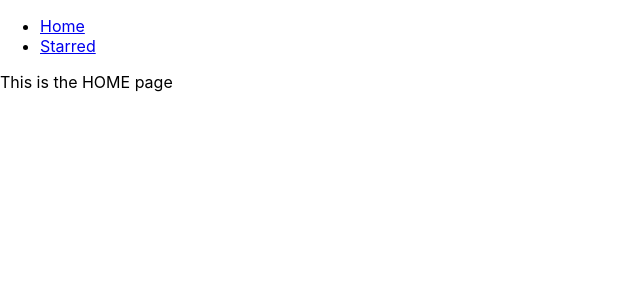
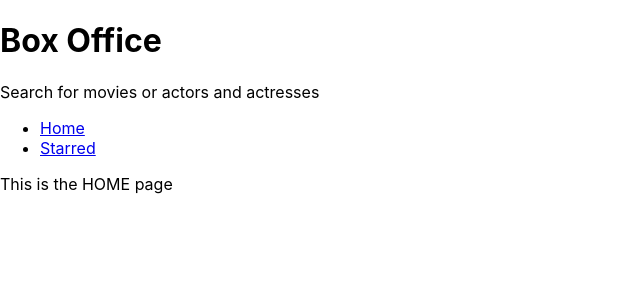
Before and after one commit to drewatienza/box-office, a React (Create React App) app: page / in a window 1280 px wide. Shown: the top 300 px of the page, without its empty margins (0-640 px from the left). Built offline with nearby package versions, Linux system fonts and the light colour scheme.

Commit message:
added layout management and created title

```diff
--- a/src/App.js
+++ b/src/App.js
@@ -1,15 +1,11 @@
 import React from 'react';
 import { Switch, Route } from 'react-router-dom';
 
-import Navigation from './components/Navigation';
 import Home from './pages/Home';
 import Starred from './pages/Starred';
 
 function App() {
   return (
-    <div>
-      <Navigation />
-
     <Switch>
       <Route exact path="/">
         <Home />
@@ -23,7 +19,6 @@ function App() {
         <div>Page Not Found</div>
       </Route>
     </Switch>
-    </div>
   );
 }
 
--- /dev/null
+++ b/src/components/MainPageLayout.js
@@ -0,0 +1,20 @@
+import React from 'react';
+import Navigation from './Navigation';
+import Title from './Title';
+
+const MainPageLayout = ({ children }) => {
+  return (
+    <div>
+      <Title
+        title="Box Office"
+        subtitle="Search for movies or actors and actresses"
+      />
+      <Navigation />
+
+      {children}
+      {}
+    </div>
+  );
+};
+
+export default MainPageLayout;
--- /dev/null
+++ b/src/components/Title.js
@@ -0,0 +1,12 @@
+import React from 'react';
+
+const Title = ({ title, subtitle }) => {
+  return (
+    <div>
+      <h1>{title}</h1>
+      <p>{subtitle}</p>
+    </div>
+  );
+};
+
+export default Title;
--- a/src/pages/Home.js
+++ b/src/pages/Home.js
@@ -1,7 +1,8 @@
 import React from 'react';
+import MainPageLayout from '../components/MainPageLayout';
 
 const Home = () => {
-  return <div>This is the HOME page</div>;
+  return <MainPageLayout>This is the HOME page</MainPageLayout>;
 };
 
 export default Home;
--- a/src/pages/Starred.js
+++ b/src/pages/Starred.js
@@ -1,7 +1,8 @@
 import React from 'react';
+import MainPageLayout from '../components/MainPageLayout';
 
 const Starred = () => {
-  return <div>This is the STARRED page</div>;
+  return <MainPageLayout>This is the STARRED page</MainPageLayout>;
 };
 
 export default Starred;
```
Lines whose indentation alone changed are shown as unchanged.
